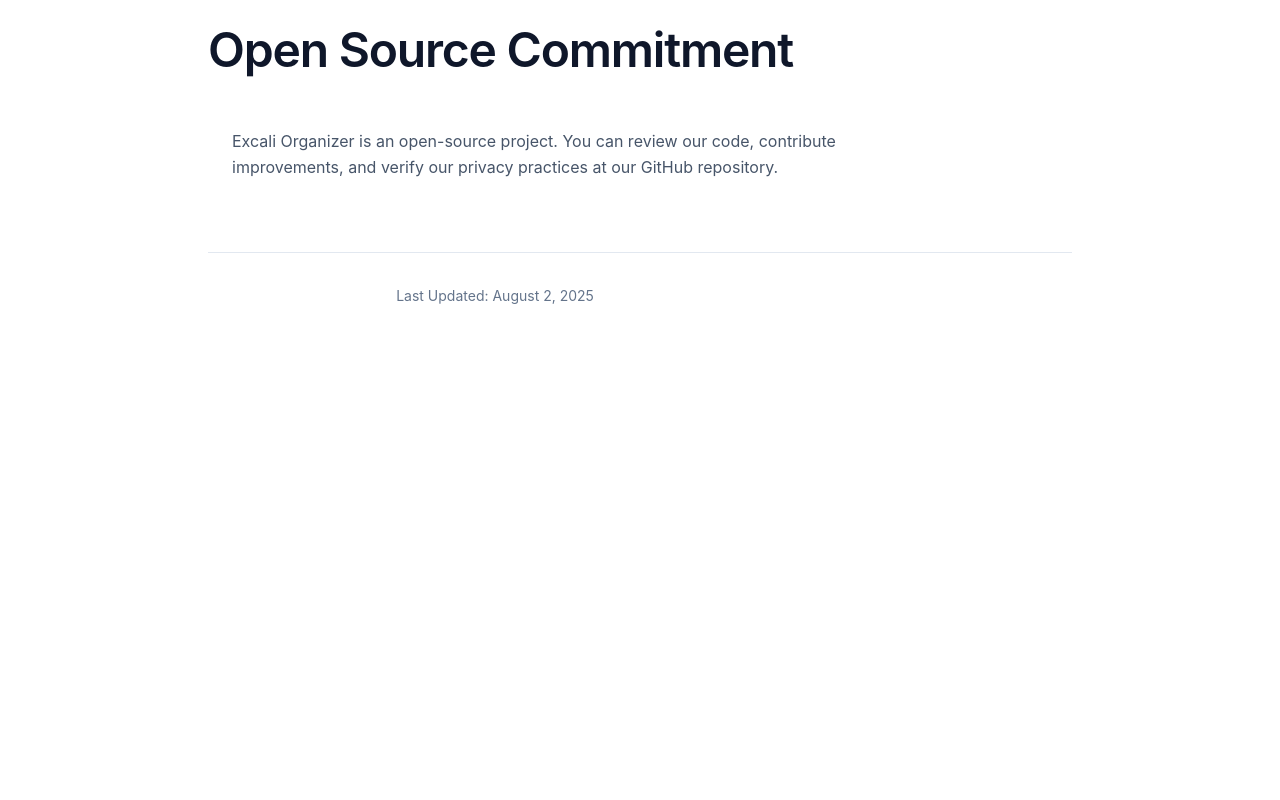
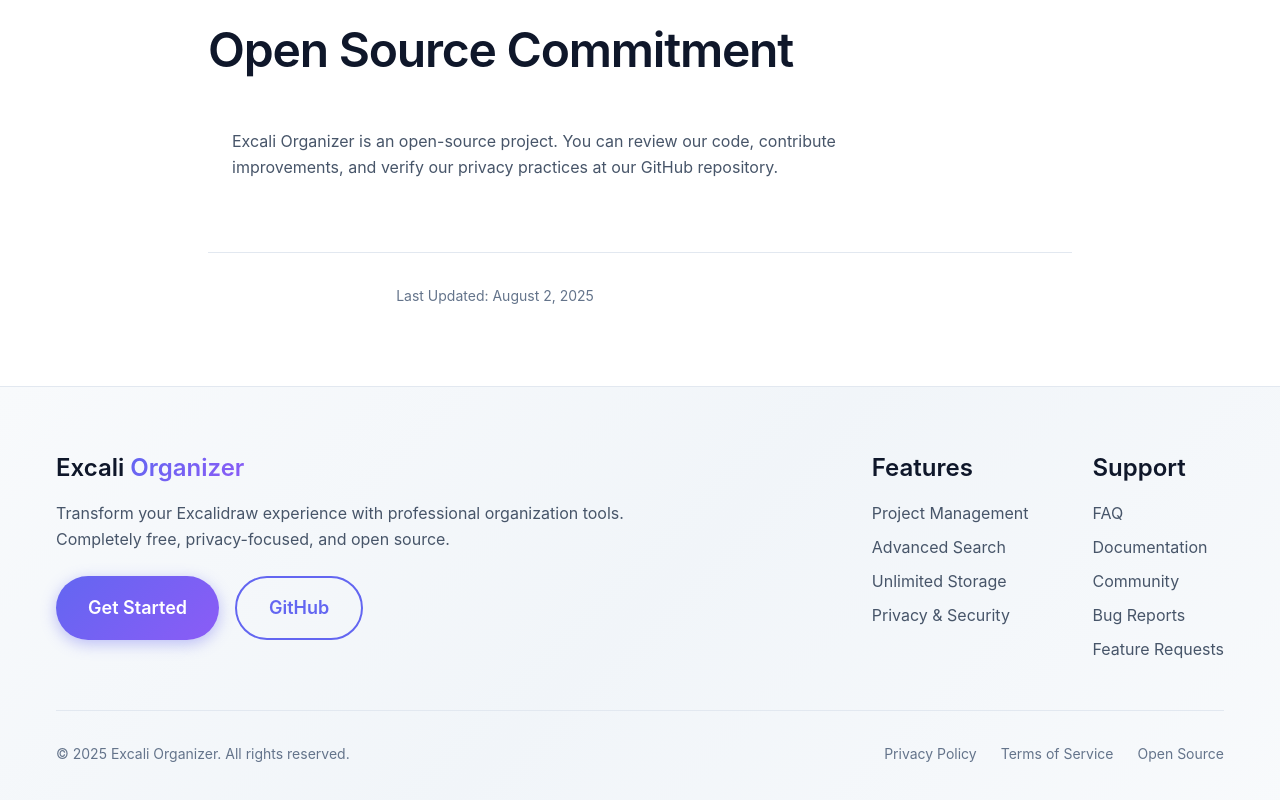
Before and after one commit to 805karansaini/excaliorg-site, a React (Vite) app in the folder website/: page /policies/privacy-policy in a window 1280 px wide. Shown: the part 3589-4389 px from the top of the page. Before the commit the page ends 3975 px from the top, so only its background shows below. Built offline with nearby package versions, Linux system fonts and the light colour scheme.

Commit message:
Add FooterSection to PrivacyPolicy page for improved navigation and consistency

```diff
--- a/website/src/pages/PrivacyPolicy.tsx
+++ b/website/src/pages/PrivacyPolicy.tsx
@@ -1,6 +1,7 @@
 import { useEffect } from 'react';
 import { Link } from 'react-router-dom';
 import { HeaderBar } from '../components/HeaderBar';
+import { FooterSection } from '../components/sections/FooterSection';
 import { ArrowLeft } from 'lucide-react';
 
 export const PrivacyPolicy = () => {
@@ -265,6 +266,8 @@ export const PrivacyPolicy = () => {
           </div>
         </div>
       </main>
+
+      <FooterSection />
     </div>
   );
 };
```
